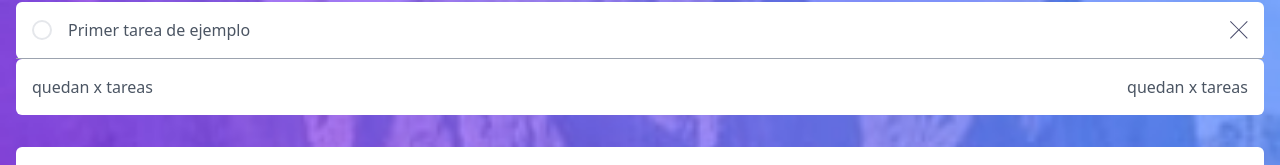
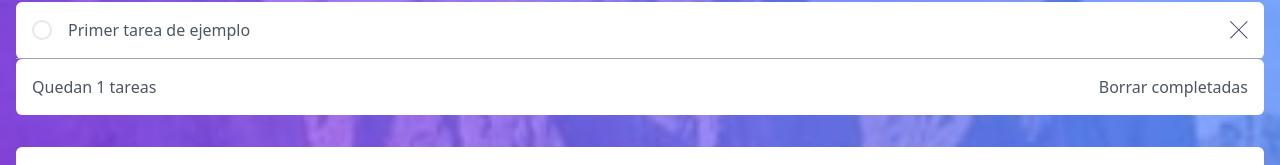
Before and after one commit to andychavez95/PorHacer-ReactApp, a React (Vite) app: page / in a window 1280 px wide. Shown: the part 186-351 px from the top of the page. Built offline with nearby package versions, Linux system fonts and the light colour scheme.

Commit message:
Resumen de tareas completadas

```diff
--- a/src/App.jsx
+++ b/src/App.jsx
@@ -44,6 +44,14 @@ const App = () => {
         setTasks([ ...tasks ]);
     }
 
+    const deleteCompletedTask = () => {
+        const newArrayTaks = tasks.filter((task) => !task.completed);
+        setTasks([ ...newArrayTaks ]);
+    }
+
+    // Número de tareas que están pendientes.
+    const computedTasksLeft = tasks.filter((task) => !task.completed).length;
+
     return (
         <Fragment>
             <div className="bg-[url('./assets/bg-mobile-light.jpg')] bg-contain bg-no-repeat bg-gray-200 min-h-screen">
@@ -54,7 +62,10 @@ const App = () => {
                     {/* Lista de tareas. */}
                     <TasksList tasks={ tasks } deleteTask={ deleteTask } completeTask={ completeTask }/>
                     {/* Contador de tareas */}
-                    <TasksCounter />
+                    <TasksCounter
+                        computedTasksLeft={ computedTasksLeft }
+                        deleteCompletedTask={ deleteCompletedTask }
+                    />
                     {/* Operaciones con la lista de tareas. */}
                     <TasksOperations />
                 </main>
--- a/src/components/tasks/TasksCounter.jsx
+++ b/src/components/tasks/TasksCounter.jsx
@@ -1,8 +1,17 @@
-const TasksCounter = () => {
+const TasksCounter = ({ computedTasksLeft, deleteCompletedTask }) => {
+    const handleOnClick = () => {
+        deleteCompletedTask();
+    }
+
     return (
         <section className="flex justify-between bg-white px-4 py-4 rounded-md">
-            <span className="text-gray-600">quedan x tareas</span>
-            <button className="text-gray-600">quedan x tareas</button>
+            <span className="text-gray-600">Quedan { computedTasksLeft } tareas</span>
+            <button
+                className="text-gray-600"
+                onClick={ handleOnClick }
+            >
+                Borrar completadas
+            </button>
         </section>
     );
 }
```
